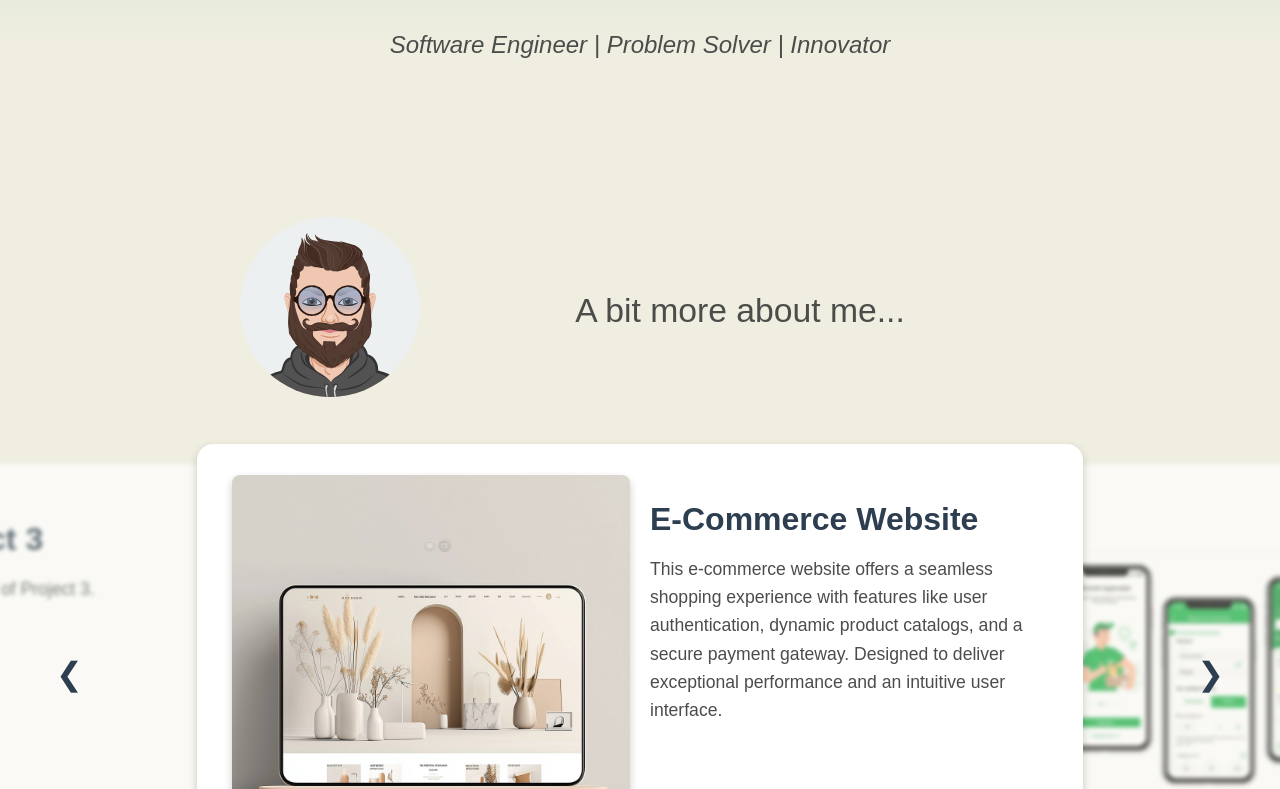
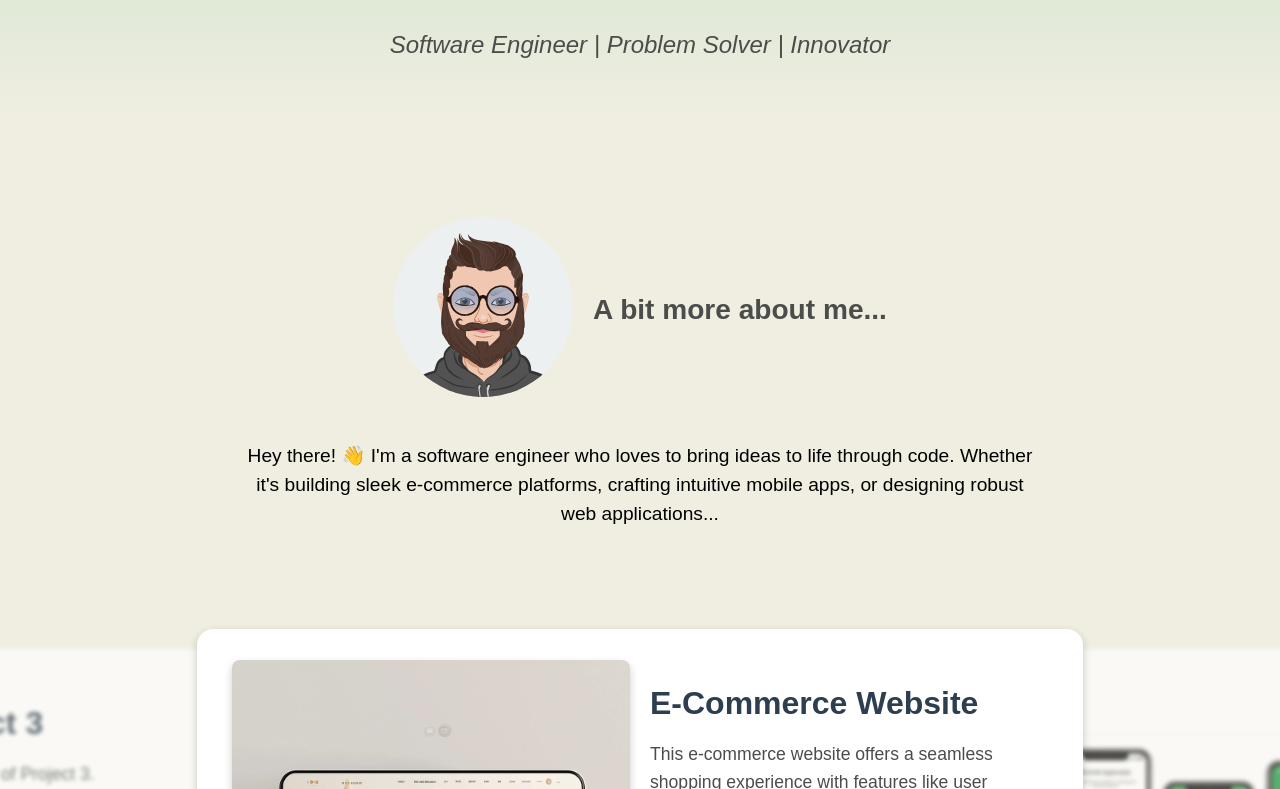
Before and after one commit to jack-allen-web/portfolio, a React (Create React App) app: page / in a window 1280 px wide. Shown: the part 475-1264 px from the top of the page. Built offline with nearby package versions, Linux system fonts and the light colour scheme.

Commit message:
Add AboutMe properly formatted

```diff
--- a/src/components/AboutMe.js
+++ b/src/components/AboutMe.js
@@ -1,11 +1,17 @@
-import React from 'react';
+import React, { useState } from 'react';
 import profilePic from "../images/avatar.svg";
+import '../styles/AboutMe.css';
 
-import '../styles/AboutMe.css'
+const AboutMe = () => {
+    const [expanded, setExpanded] = useState(false);
 
-const AboutMe = () => (
-    <>
+    const toggleExpanded = () => {
+        setExpanded(!expanded);
+    };
+
+    return (
         <div className="about-me-container">
+            {/* Header Section */}
             <div className="about-me-header">
                 <div className="about-me-header-icon">
                     <img src={profilePic} alt="avatar" />
@@ -14,8 +20,31 @@ const AboutMe = () => (
                     <h3>A bit more about me...</h3>
                 </div>
             </div>
+
+            {/* Description Section */}
+            <div className="about-me-description-container">
+                <p className="about-me-description">
+                    Hey there! 👋 I'm a software engineer who loves to bring ideas to life through code. Whether it's building sleek e-commerce platforms, crafting intuitive mobile apps, or designing robust web applications...
+                </p>
+                {/*<button className="read-more-btn" onClick={toggleExpanded}>*/}
+                {/*    {expanded ? 'Read Less' : 'Read More'}*/}
+                {/*</button>*/}
+                {/*{expanded && (*/}
+                {/*    <div className="about-me-expanded-description">*/}
+                {/*        <p>*/}
+                {/*            My toolkit? Oh, it’s packed with <strong>Python</strong>, <strong>Java</strong>, and a sprinkle of creative magic ✨. With a strong foundation in software development and a passion for problem-solving, I’m always up for a new challenge.*/}
+                {/*        </p>*/}
+                {/*        <p>*/}
+                {/*            When I’m not writing code, you’ll probably find me exploring the latest tech trends, enjoying a good cup of coffee, or experimenting with fun new projects.*/}
+                {/*        </p>*/}
+                {/*        <p>*/}
+                {/*            Let’s connect and see what we can build together! 🚀*/}
+                {/*        </p>*/}
+                {/*    </div>*/}
+                {/*)}*/}
+            </div>
         </div>
-    </>
-);
+    );
+};
 
 export default AboutMe;
--- a/src/styles/AboutMe.css
+++ b/src/styles/AboutMe.css
@@ -1,55 +1,82 @@
 .about-me-container {
     display: flex;
-    justify-content: center; /* Center the about-me-header horizontally */
+    flex-direction: column; /* Stack header and description vertically */
+    align-items: center; /* Center everything horizontally */
+    justify-content: center;
     margin: 0px 30px;
+    padding-bottom: 50px;
     text-align: center;
 }
 
 .about-me-header {
     display: flex;
-    align-items: center; /* Center the items vertically */
+    align-items: center;
     justify-content: center;
-    font-size: 1.8rem;
+    font-size: 1.5rem;
     color: #4b4d4b;
     width: 100%;
-    max-width: 800px; /* Ensures that it doesn't grow too large */
-    height: auto; /* Let the height adjust based on content */
+    max-width: 800px;
+    margin-bottom: 20px; /* Adds some space below the header */
 }
 
 .about-me-header-icon {
-    flex-shrink: 0; /* Prevents the image from shrinking */
-    margin-right: 20px; /* Space between the avatar and title */
+    flex-shrink: 0; /* Prevent the avatar from shrinking */
+    margin-right: 20px; /* Space between avatar and title */
 }
 
 .about-me-header-title {
-    display: flex;
-    align-items: center; /* Vertically centers the title text */
-    justify-content: center;
-    flex-grow: 1; /* Takes up the remaining space */
+    text-align: center;
 }
-
-.about-me-header-title h3 {
-    font-weight: lighter;
-}
-
 
 .about-me-header img {
     width: 180px;
     height: 180px;
     border-radius: 50%;
-    object-fit: cover; /* Ensure the image maintains aspect ratio */
+    object-fit: cover;
+}
+
+/* Description Section */
+.about-me-description-container {
+    max-width: 800px; /* Same width as the header */
+    padding: 0 20px;
+}
+
+.about-me-description {
+    font-size: 1.2rem;
+    margin-bottom: 10px;
+    line-height: 1.5;
+}
+
+/* Button styling */
+.read-more-btn {
+    background-color: #007BFF;
+    color: white;
+    border: none;
+    padding: 10px 20px;
+    cursor: pointer;
+    border-radius: 5px;
+    font-size: 1rem;
+    transition: background-color 0.3s;
+}
+
+.read-more-btn:hover {
+    background-color: #0056b3;
+}
+
+/* Expanded description */
+.about-me-expanded-description {
+    font-size: 1.2rem;
+    margin-top: 20px;
+    text-align: left;
 }
 
 /* Optional: Media query for responsiveness */
 @media (max-width: 768px) {
     .about-me-header {
-        flex-direction: column; /* Stack the image and title vertically */
+        flex-direction: column; /* Stack avatar and title on small screens */
         text-align: center;
     }
     .about-me-header-icon {
-        margin-bottom: 10px; /* Space between image and title */
-    }
-    .about-me-header-title {
-        padding-left: 0; /* Remove left padding for smaller screens */
+        margin-bottom: 10px; /* Adjust space for small screens */
     }
 }
```
